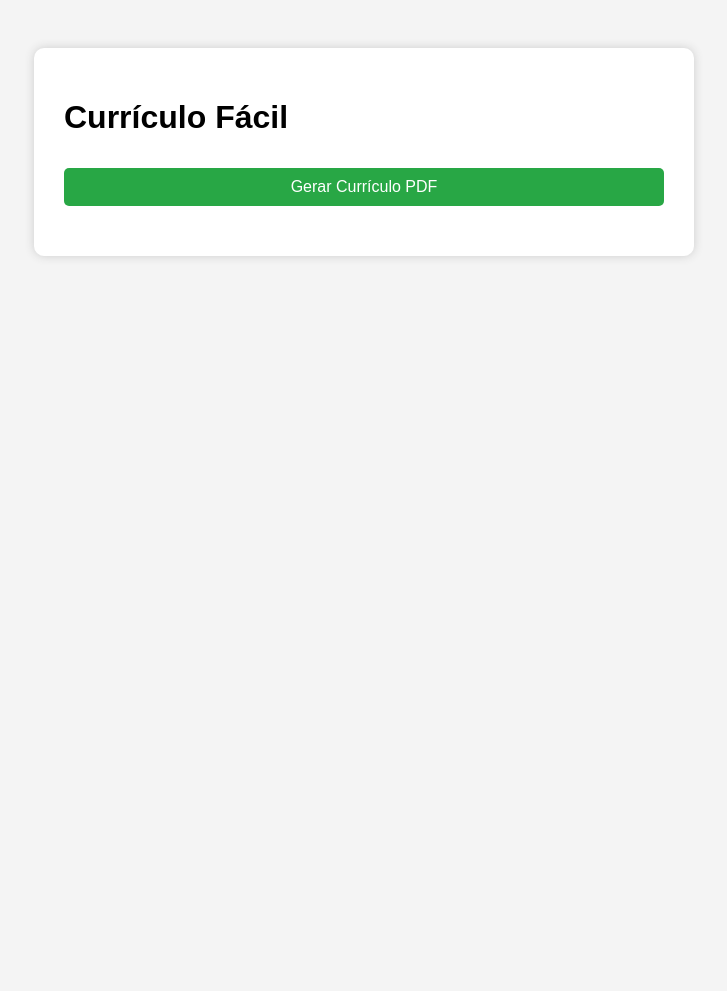
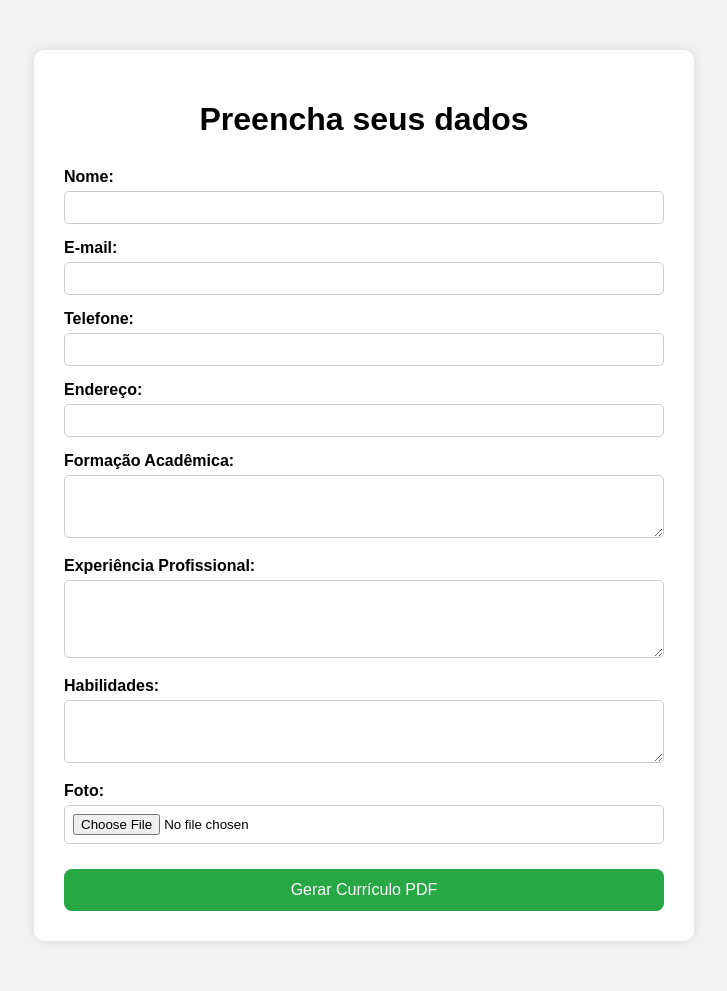
Before and after one commit to Domingos71/curriculo-facil, a Flask app: page / in a window 1280 px wide. Shown: the whole page, without its empty margins (276-1003 px from the left). Before the commit the page ends 258 px from the top, so only its background shows below. Run offline with Flask 3, Linux system fonts and the light colour scheme.

Commit message:
Adicionado formulário completo e layout moderno

```diff
--- a/static/style.css
+++ b/static/style.css
@@ -1,30 +1,54 @@
 body {
     font-family: Arial, sans-serif;
-    background-color: #f4f4f4;
-    padding: 40px;
+    background: #f2f2f2;
+    margin: 0;
+    padding: 0;
 }
 
 .container {
+    background: #fff;
     max-width: 600px;
-    margin: auto;
-    background: white;
+    margin: 50px auto;
     padding: 30px;
     border-radius: 10px;
-    box-shadow: 0 0 10px #ccc;
+    box-shadow: 0 0 10px rgba(0,0,0,0.1);
 }
 
-input, textarea, button {
+h1 {
+    text-align: center;
+    margin-bottom: 30px;
+}
+
+form label {
+    display: block;
+    margin-top: 15px;
+    font-weight: bold;
+}
+
+form input[type="text"],
+form input[type="email"],
+form input[type="file"],
+form textarea {
     width: 100%;
-    padding: 10px;
-    margin-top: 10px;
-    margin-bottom: 20px;
+    padding: 8px;
+    margin-top: 5px;
     border-radius: 5px;
     border: 1px solid #ccc;
+    box-sizing: border-box;
 }
 
-button {
+form button {
+    width: 100%;
+    padding: 12px;
+    margin-top: 25px;
     background-color: #28a745;
     color: white;
+    font-size: 16px;
     border: none;
-    font-size: 16px;
+    border-radius: 8px;
+    cursor: pointer;
 }
+
+form button:hover {
+    background-color: #218838;
+}
--- a/templates/form.html
+++ b/templates/form.html
@@ -7,9 +7,32 @@
 </head>
 <body>
     <div class="container">
-    <h1>Currículo Fácil</h1>
-    <form action="/gerar" method="POST" enctype="multipart/form-data">
-      <!-- seus campos aqui -->
+        <h1>Preencha seus dados</h1>
+        <form action="/gerar" method="post" enctype="multipart/form-data">
+            <label for="nome">Nome:</label>
+            <input type="text" id="nome" name="nome" required>
+
+            <label for="email">E-mail:</label>
+            <input type="email" id="email" name="email" required>
+
+            <label for="telefone">Telefone:</label>
+            <input type="text" id="telefone" name="telefone" required>
+
+            <label for="endereco">Endereço:</label>
+            <input type="text" id="endereco" name="endereco">
+
+            <label for="formacao">Formação Acadêmica:</label>
+            <textarea id="formacao" name="formacao" rows="3"></textarea>
+
+            <label for="experiencia">Experiência Profissional:</label>
+            <textarea id="experiencia" name="experiencia" rows="4"></textarea>
+
+            <label for="habilidades">Habilidades:</label>
+            <textarea id="habilidades" name="habilidades" rows="3"></textarea>
+
+            <label for="foto">Foto:</label>
+            <input type="file" id="foto" name="foto" accept="image/*">
+
             <button type="submit">Gerar Currículo PDF</button>
         </form>
     </div>
```
Lines whose indentation alone changed are shown as unchanged.
